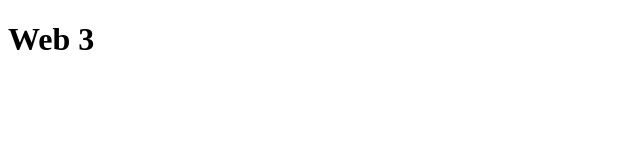
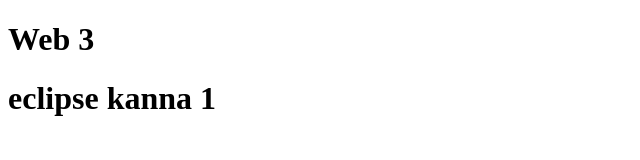
Before and after one commit to gurubbc/Web3, a plain HTML site: page Web3/WebContent/index.html in a window 1280 px wide. Shown: the whole page, without its empty margins (0-640 px from the left). Drawn offline with Linux system fonts and the light colour scheme.

Commit message:
Eclipse kanna1

```diff
--- a/Web3/WebContent/index.html
+++ b/Web3/WebContent/index.html
@@ -6,5 +6,6 @@
 </head>
 <body>
 <h1> Web 3</h1>
+<h1> eclipse kanna 1</h1>
 </body>
 </html>
```
